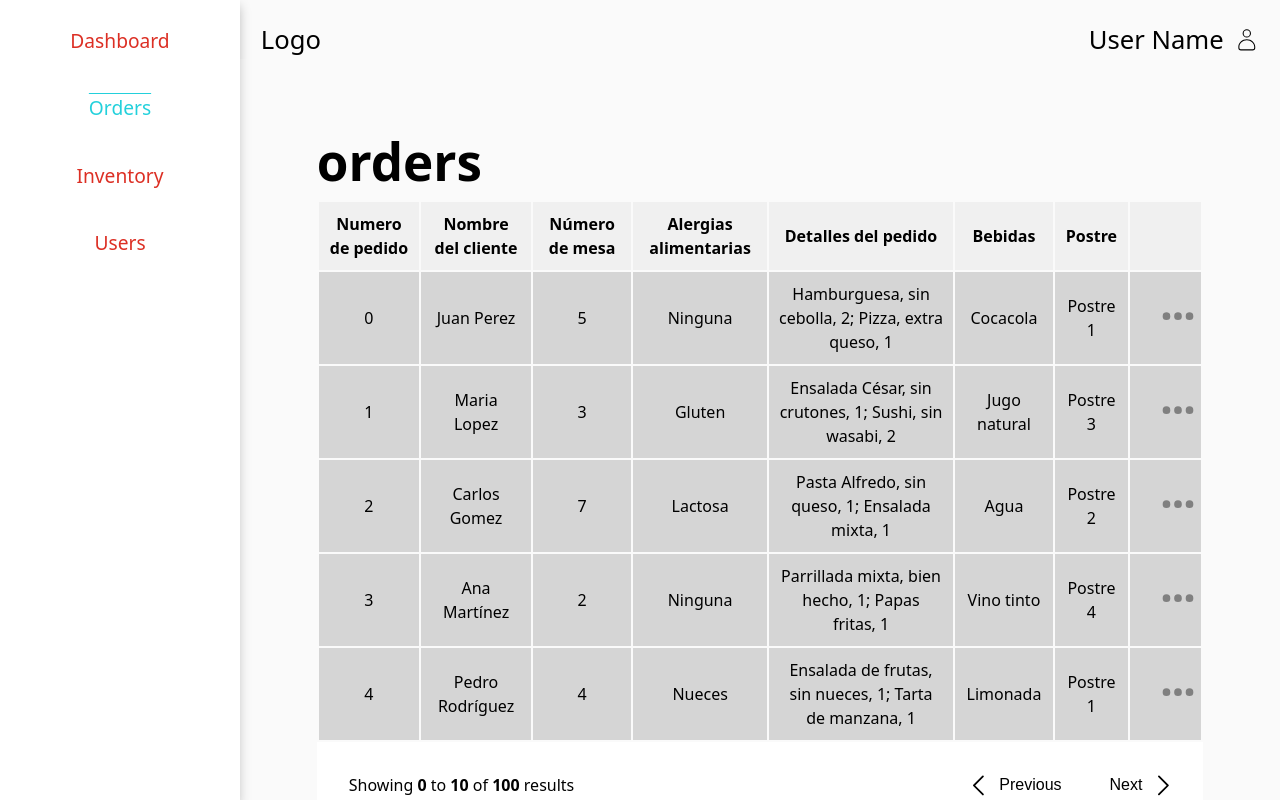
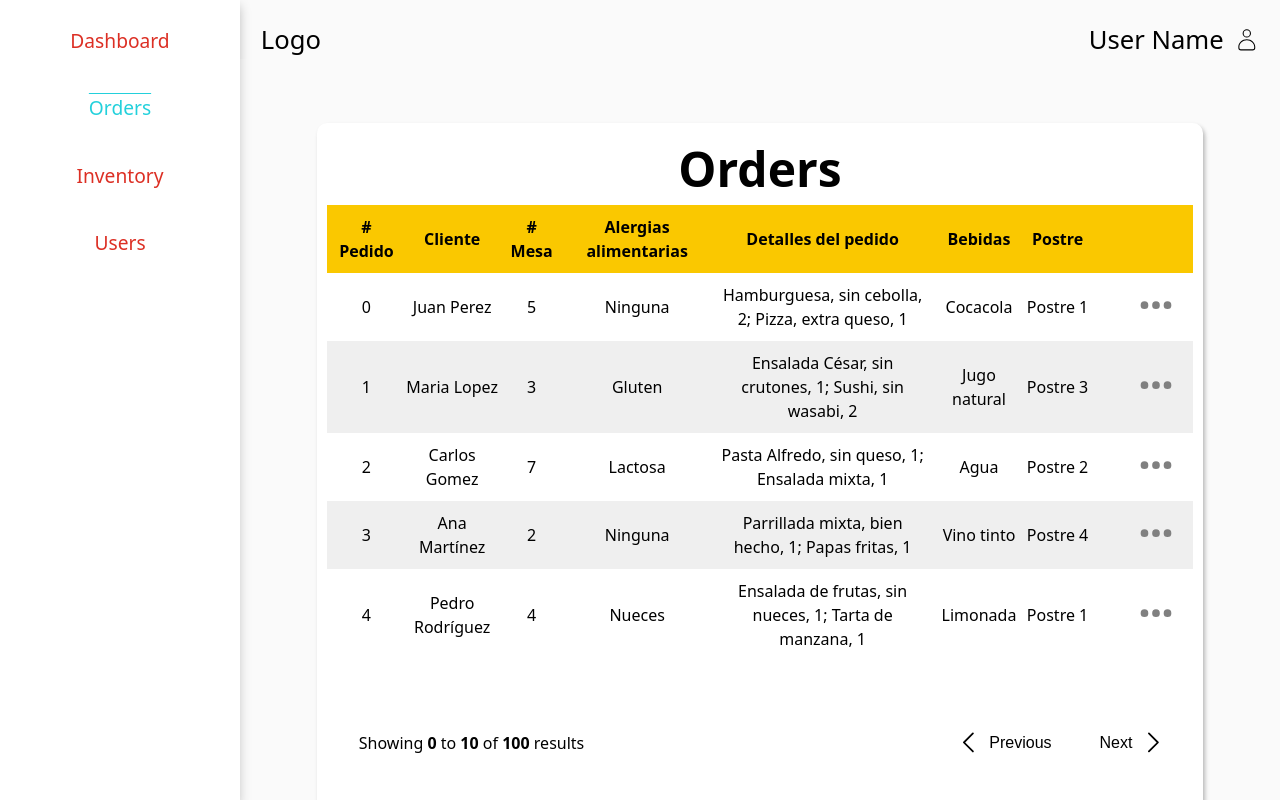
Before and after one commit to luisnarv/restbart, a React (Vite) app in the folder Front/: page /orders in a window 1280 px wide. Built offline with nearby package versions, Linux system fonts and the light colour scheme.

Commit message:
TablaOrdenes

```diff
--- a/Front/src/UI/Menu.jsx
+++ b/Front/src/UI/Menu.jsx
@@ -8,7 +8,7 @@ import { useOutsideClick } from "../Hooks/useOutsideClick";
 const Menu = styled.div`
   display: flex;
   align-items: center;
-  justify-content: flex-end;
+  justify-content: center;
 `;
 
 const StyledToggle = styled.button`
--- a/Front/src/feactures/Orders/OrdersRow.jsx
+++ b/Front/src/feactures/Orders/OrdersRow.jsx
@@ -7,19 +7,19 @@ import Table from "../../page/Table";
 export default function OrdersRow({ index, order }) {
   const { cliente, mesa, alergias, pedido, bebida, postre } = order;
   return (
-    <tr key={index}>
-      <Table.td>{index}</Table.td>
-      <Table.td>{cliente}</Table.td>
-      <Table.td>{mesa}</Table.td>
-      <Table.td>{alergias}</Table.td>
-      <Table.td>{pedido}</Table.td>
-      <Table.td>{bebida}</Table.td>
-      <Table.td>{postre}</Table.td>
-      <Table.td>
+    <Table.tr key={index} color={index % 2 === 0 ? "#ffffff" : "#efefef"}>
+      <td>{index}</td>
+      <td>{cliente}</td>
+      <td>{mesa}</td>
+      <td>{alergias}</td>
+      <td style={{ padding: "10px" }}>{pedido}</td>
+      <td>{bebida}</td>
+      <td>{postre}</td>
+      <td style={{ width: "100px" }}>
         <Menus>
           <Menus.Menu>
-            <Menus.Toggle id={"bookingId"} />
-            <Menus.List id={"bookingId"}>
+            <Menus.Toggle id={"OrderID"} />
+            <Menus.List id={"OrderID"}>
               <Menus.Button icon={<TbShoppingBagEdit />}>Editar</Menus.Button>
               <Menus.Button icon={<TbListDetails />}>Detalles</Menus.Button>
               <Menus.Button icon={<SiContactlesspayment />}>
@@ -28,7 +28,7 @@ export default function OrdersRow({ index, order }) {
             </Menus.List>
           </Menus.Menu>
         </Menus>
-      </Table.td>
-    </tr>
+      </td>
+    </Table.tr>
   );
 }
--- a/Front/src/page/Orders.jsx
+++ b/Front/src/page/Orders.jsx
@@ -6,6 +6,7 @@ import OrdersRow from "../feactures/Orders/OrdersRow";
 import TableFooter from "./TableFooter";
 import Pagination from "./Pagination";
 import styled from "styled-components";
+import Heading from "../UI/Heading";
 
 const ordersData = [
   {
@@ -91,9 +92,9 @@ const ordersData = [
 ];
 
 const fakeHeaders = [
-  "Numero de pedido",
-  "Nombre del cliente",
-  "Número de mesa",
+  "# Pedido",
+  "Cliente",
+  "# Mesa",
   "Alergias alimentarias",
   "Detalles del pedido",
   "Bebidas",
@@ -101,15 +102,22 @@ const fakeHeaders = [
   "",
 ];
 const StyleOrders = styled.div`
+  padding: 10px;
   display: flex;
   flex-direction: column;
-  align-items: stretch;
+  align-items: center;
+  box-shadow: 2px 3px 4px #00000044;
+  background-color: white;
+  border-radius: 10px;
 `;
+
+const Content = styled.div``;
 
 export default function Orders() {
   return (
     <StyleOrders>
-      <h1>orders</h1>
+      <Heading as="h1">Orders</Heading>
+      <Content>
         <Table>
           <TableHeader data={fakeHeaders} />
 
@@ -118,9 +126,13 @@ export default function Orders() {
             render={(order, index) => <OrdersRow order={order} index={index} />}
           />
         </Table>
+        <br />
+
         <TableFooter>
           <Pagination count={100} />
         </TableFooter>
+        <br />
+      </Content>
     </StyleOrders>
   );
 }
--- a/Front/src/page/Pagination.jsx
+++ b/Front/src/page/Pagination.jsx
@@ -69,7 +69,6 @@ export default function Pagination({ count = 20 }) {
     ? 1
     : Number(searchParams.get("page"));
   const pageCount = Math.ceil(count / PAGE_SIZE);
-  console.log(pageCount);
 
   function prevPage() {
     const prev = currentPage === 1 ? currentPage : currentPage - 1;
--- a/Front/src/page/Table.jsx
+++ b/Front/src/page/Table.jsx
@@ -1,17 +1,16 @@
 /* eslint-disable react/prop-types */
 import styled from "styled-components";
 
-const StyleTable = styled.table``;
-const StyleTh = styled.th`
+const StyleTable = styled.table`
+  border-collapse: collapse;
+`;
+const styleTd = styled.tr`
   padding: 10px;
-`;
-const styleTd = styled.td`
-  padding: 10px;
+  background-color: ${(props) => props.color};
 `;
 
 export default function Table({ children }) {
   return <StyleTable>{children}</StyleTable>;
 }
 
-Table.th = StyleTh;
-Table.td = styleTd;
+Table.tr = styleTd;
--- a/Front/src/page/TableHeader.jsx
+++ b/Front/src/page/TableHeader.jsx
@@ -5,18 +5,19 @@ import Table from "./Table";
 const StyleTableHeader = styled.thead`
   min-width: 100px;
   font-size: 1rem;
-  background: #dfdede5e;
-  border-radius: 5px;
+  background: #fac800;
 `;
 
 export default function TableHeader({ data }) {
   return (
     <StyleTableHeader>
-      <tr>
+      <Table.tr>
         {data.map((head, index) => (
-          <Table.th key={index}>{head}</Table.th>
+          <th style={{ padding: "10px" }} key={index}>
+            {head}
+          </th>
         ))}
-      </tr>
+      </Table.tr>
     </StyleTableHeader>
   );
 }
--- a/Front/src/page/TableTbody.jsx
+++ b/Front/src/page/TableTbody.jsx
@@ -9,7 +9,6 @@ const StyleTableTbody = styled.tbody`
 `;
 
 export default function TableTbody({ data, render }) {
-  // if (!data.length) return <Empty>No data to show at the moment</Empty>
   return (
     <>
       <StyleTableTbody>{data.map(render)}</StyleTableTbody>
```
Lines whose indentation alone changed are shown as unchanged.
